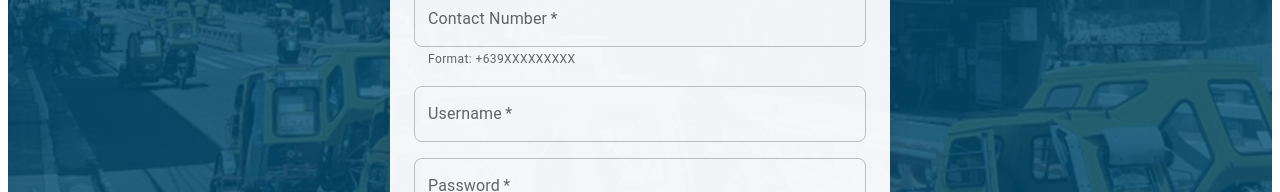
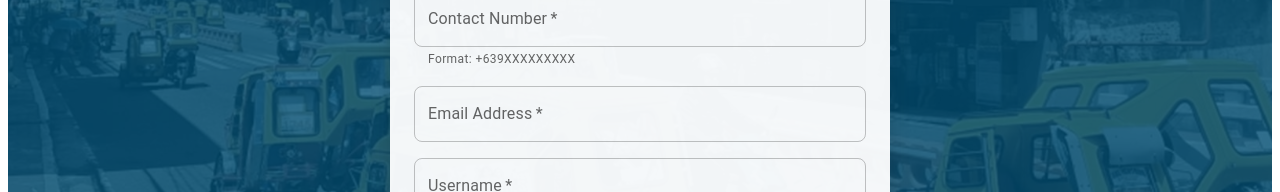
Before and after one commit to escobal2/triwatch_frontend, a Next.js app: page /CreateCommuterAccount in a window 1280 px wide. Shown: the part 389-581 px from the top of the page. Built offline with nearby package versions, Linux system fonts and the light colour scheme.

Commit message:
onehundredfourty commit

```diff
--- a/src/pages/CreateCommuterAccount.js
+++ b/src/pages/CreateCommuterAccount.js
@@ -1,6 +1,6 @@
 import { useState } from 'react';
 import { useRouter } from 'next/router';
-import ReCAPTCHA from 'react-google-recaptcha';
+import ReCAPTCHA from 'react-google-recaptcha';  // Restored ReCAPTCHA import
 import {
   Container,
   Card,
@@ -34,6 +34,7 @@ const CreateCommuterAccount = () => {
   const [commuterData, setCommuterData] = useState({
     name: '',
     contactnum: '',
+    email: '', // Added email field
     username: '',
     password: '',
     validId: null,
@@ -43,7 +44,7 @@ const CreateCommuterAccount = () => {
   const [error, setError] = useState(null);
   const [dialogOpen, setDialogOpen] = useState(false);
   const [verificationDialogOpen, setVerificationDialogOpen] = useState(false);
-  const [captchaValue, setCaptchaValue] = useState(null);
+  const [captchaValue, setCaptchaValue] = useState(null);  // Restored captchaValue state
   const [fileName, setFileName] = useState('');
 
   // Responsive styling
@@ -84,7 +85,7 @@ const CreateCommuterAccount = () => {
     }
   };
 
-  const handleCaptchaChange = (value) => {
+  const handleCaptchaChange = (value) => {  // Restored captcha handler
     setCaptchaValue(value);
   };
 
@@ -93,6 +94,7 @@ const CreateCommuterAccount = () => {
     setLoading(true);
     setError(null);
 
+    // Restored captcha validation check
     if (!captchaValue) {
       alert('Please verify the reCAPTCHA');
       setLoading(false);
@@ -102,10 +104,11 @@ const CreateCommuterAccount = () => {
     const formData = new FormData();
     formData.append('name', commuterData.name);
     formData.append('contactnum', commuterData.contactnum);
+    formData.append('email', commuterData.email); // Added email to form data
     formData.append('username', commuterData.username);
     formData.append('password', commuterData.password);
     formData.append('valid_id', commuterData.validId);
-    formData.append('g-recaptcha-response', captchaValue);
+    formData.append('g-recaptcha-response', captchaValue);  // Restored captchaValue
 
     try {
       const response = await axios.post(`${API_BASE_URL}/commuter_create_account`, formData, {
@@ -114,7 +117,7 @@ const CreateCommuterAccount = () => {
 
       if (response.status === 201) {
         setDialogOpen(true);
-        setCommuterData({ name: '', username: '', password: '', contactnum: '', validId: null });
+        setCommuterData({ name: '', username: '', password: '', contactnum: '', email: '', validId: null }); // Reset email too
         setFileName('');
       } else {
         alert('Something went wrong, please try again.');
@@ -297,6 +300,22 @@ const CreateCommuterAccount = () => {
                       }}
                     />
                   </Grid>
+                  {/* Added Email field */}
+                  <Grid item xs={12}>
+                    <TextField
+                      fullWidth
+                      label="Email Address"
+                      name="email"
+                      type="email"
+                      value={commuterData.email}
+                      onChange={handleChange}
+                      required
+                      variant="outlined"
+                      InputProps={{
+                        sx: { borderRadius: '8px' }
+                      }}
+                    />
+                  </Grid>
                   <Grid item xs={12}>
                     <TextField
                       fullWidth
@@ -359,6 +378,7 @@ const CreateCommuterAccount = () => {
                     </Box>
                   </Grid>
 
+                  {/* ReCAPTCHA component restored */}
                   <Grid item xs={12} sx={{ display: 'flex', justifyContent: 'center', mt: 1 }}>
                     <Box sx={{ maxWidth: '100%', overflow: 'hidden' }}>
                       <ReCAPTCHA
```
